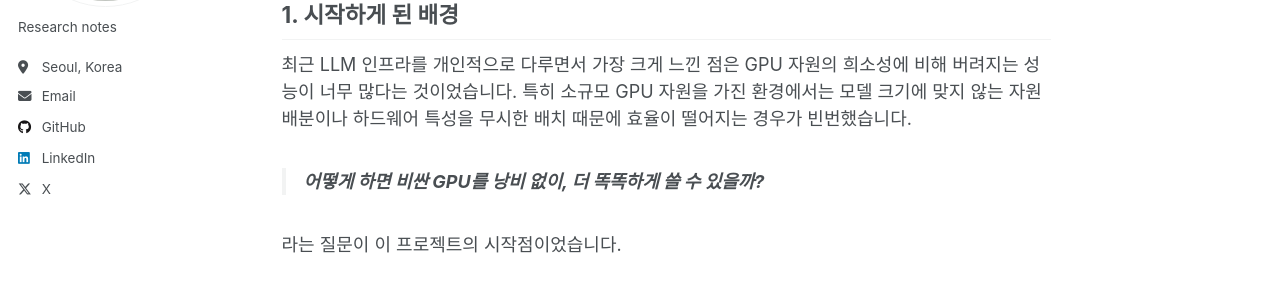
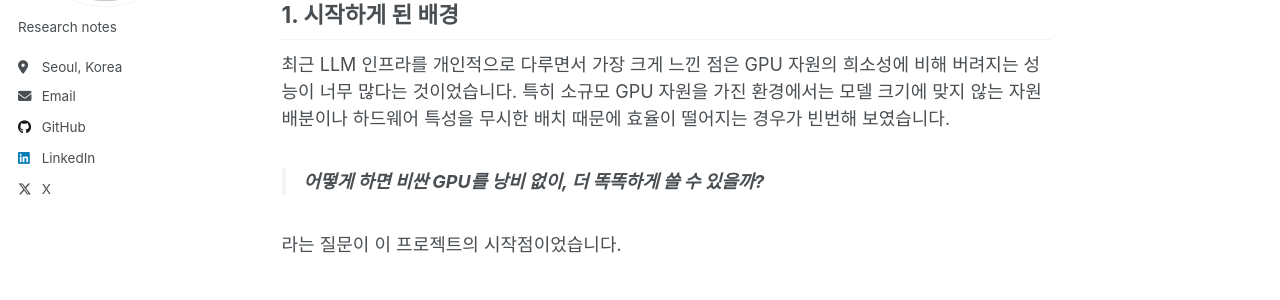
Before and after one commit to parameterfreak/parameterfreak.github.io, a Jekyll site: the page built from _posts/2026-01-31-h-mas-concept-release-v0.1.md, in a window 1280 px wide and 900 px high. Shown: the part 267-567 px from the top of the window. Built offline with Jekyll 4.4.1, drawn with Linux system fonts in a browser that asks for light colours; a script that is not in the unit is left out.

Commit message:
Refine wording in H-MAS post

```diff
--- a/_posts/2026-01-31-h-mas-concept-release-v0.1.md
+++ b/_posts/2026-01-31-h-mas-concept-release-v0.1.md
@@ -12,7 +12,7 @@ tags:
 
 ## 1. 시작하게 된 배경
 
-최근 LLM 인프라를 개인적으로 다루면서 가장 크게 느낀 점은 GPU 자원의 희소성에 비해 버려지는 성능이 너무 많다는 것이었습니다. 특히 소규모 GPU 자원을 가진 환경에서는 모델 크기에 맞지 않는 자원 배분이나 하드웨어 특성을 무시한 배치 때문에 효율이 떨어지는 경우가 빈번했습니다.
+최근 LLM 인프라를 개인적으로 다루면서 가장 크게 느낀 점은 GPU 자원의 희소성에 비해 버려지는 성능이 너무 많다는 것이었습니다. 특히 소규모 GPU 자원을 가진 환경에서는 모델 크기에 맞지 않는 자원 배분이나 하드웨어 특성을 무시한 배치 때문에 효율이 떨어지는 경우가 빈번해 보였습니다.
 
 > **어떻게 하면 비싼 GPU를 낭비 없이, 더 똑똑하게 쓸 수 있을까?**
 
```
